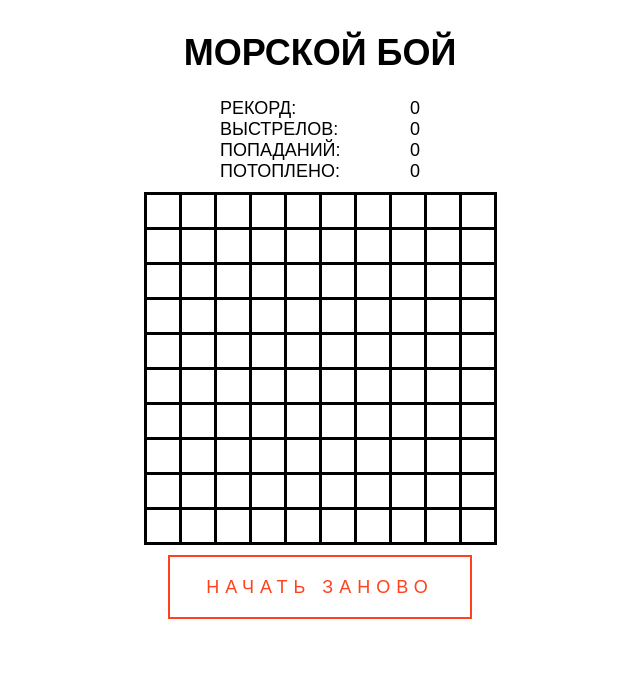
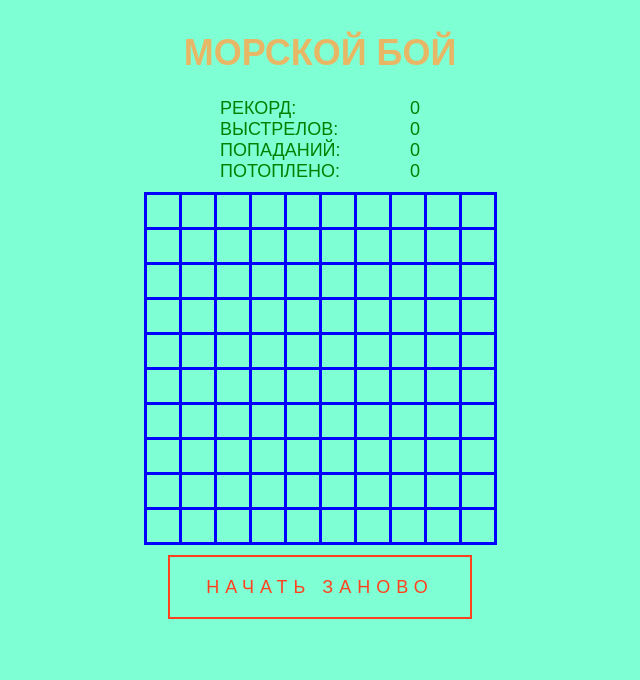
Before and after one commit to SlavaZhuravlev/sea-battle, a plain HTML site: page index.html in a window 1280 px wide. Shown: the whole page, without its empty margins (320-960 px from the left). Drawn offline with Linux system fonts and the light colour scheme.

Commit message:
Добавил цвет фону и элементам

```diff
--- a/style/style.css
+++ b/style/style.css
@@ -2,6 +2,7 @@ body {
     font-family: Arial, Helvetica, sans-serif;
     font-size: 18px;
     text-transform: uppercase;
+    background-color: aquamarine;
 }
 
 main {
@@ -9,6 +10,10 @@ main {
     justify-content: center;
     align-items: center;
     flex-direction: column;
+}
+
+.header {
+  color: #E8B766;
 }
 
 .board {
@@ -21,7 +26,7 @@ table {
 }
 
 td {
-    border: 3px solid black;
+    border: 3px solid blue;
     width: 30px;
     height: 30px;
     background-position: center;
@@ -39,6 +44,7 @@ ul {
 .list {
   display: flex;
   justify-content: space-between;
+  color: green;
 }
 
 .hit {
```
